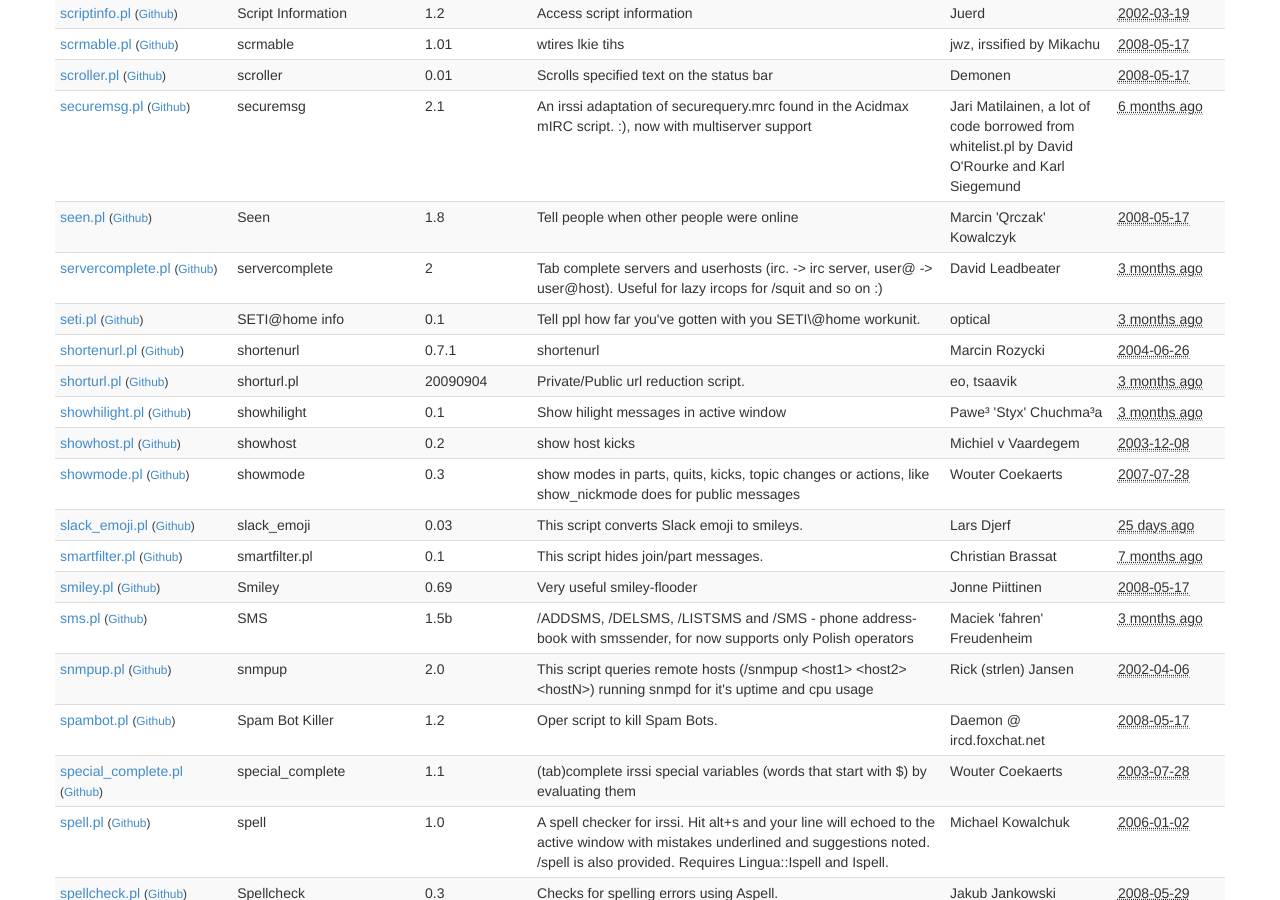
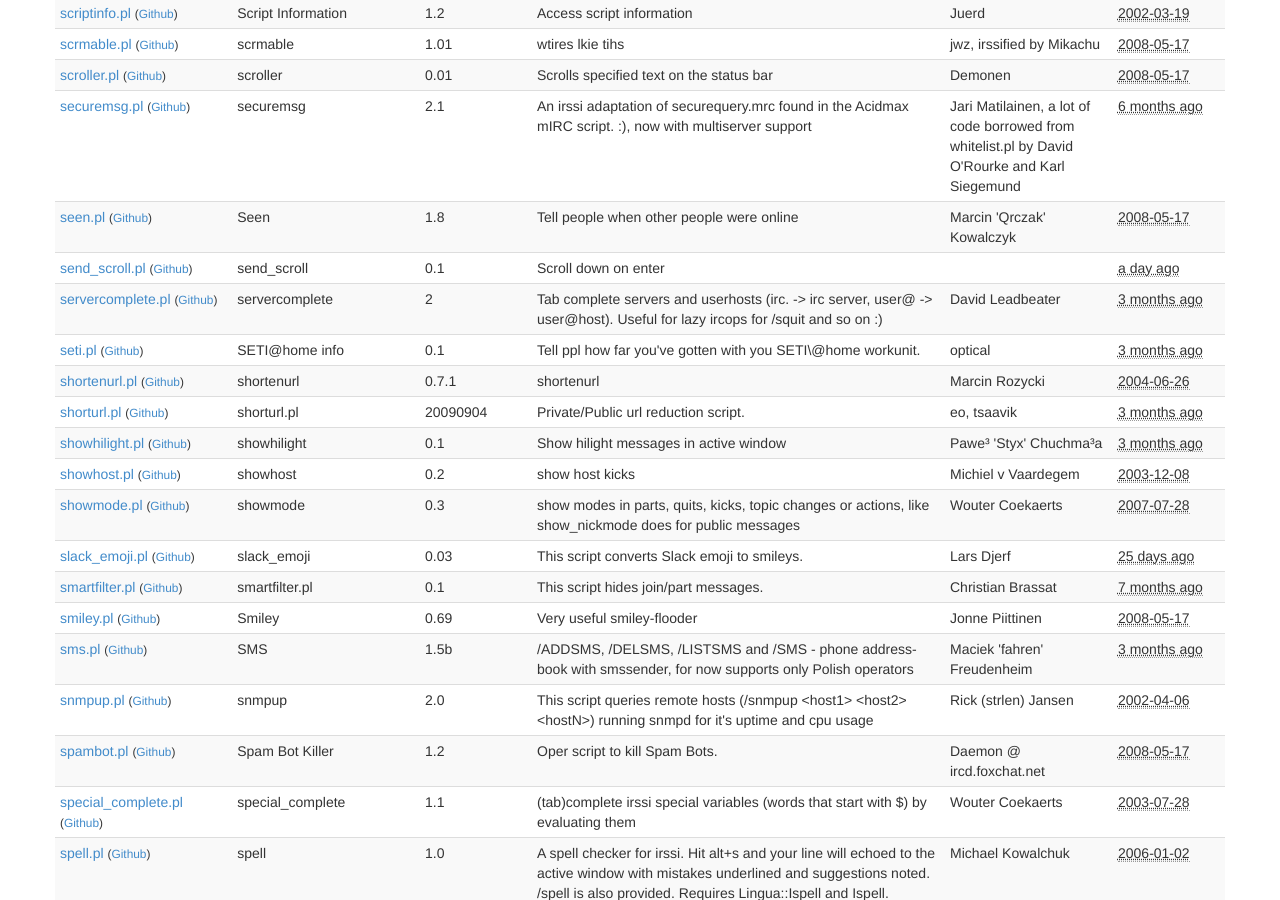
Before and after one commit to irssi/scripts.irssi.org, a Jekyll site: the page built from index.html, in a window 1280 px wide and 900 px high, scrolled down 15499 px. Built offline with Jekyll 4.4.1, drawn with Linux system fonts in a browser that asks for light colours.

Commit message:
automatic scripts database update for 75cea409a6fd8d26ea059b31b842dad27616106b
[skip ci]

```diff
--- a/_data/scripts.yaml
+++ b/_data/scripts.yaml
@@ -3373,6 +3373,15 @@
   url: http://qrnik.knm.org.pl/~qrczak/irssi/seen.pl
   version: 1.8
 -
+  contact: 'Nei @ anti@conference.jabber.teamidiot.de'
+  description: 'Scroll down on enter'
+  filename: send_scroll.pl
+  license: 'GNU GPLv2 or later'
+  modified: '2015-01-26 23:46:22'
+  name: send_scroll
+  url: http://anti.teamidiot.de/
+  version: 0.1
+-
   authors: 'David Leadbeater'
   contact: dgl@dgl.cx
   description: 'Tab complete servers and userhosts (irc. -> irc server, user@ -> user@host). Useful for lazy ircops for /squit and so on :)'
```
